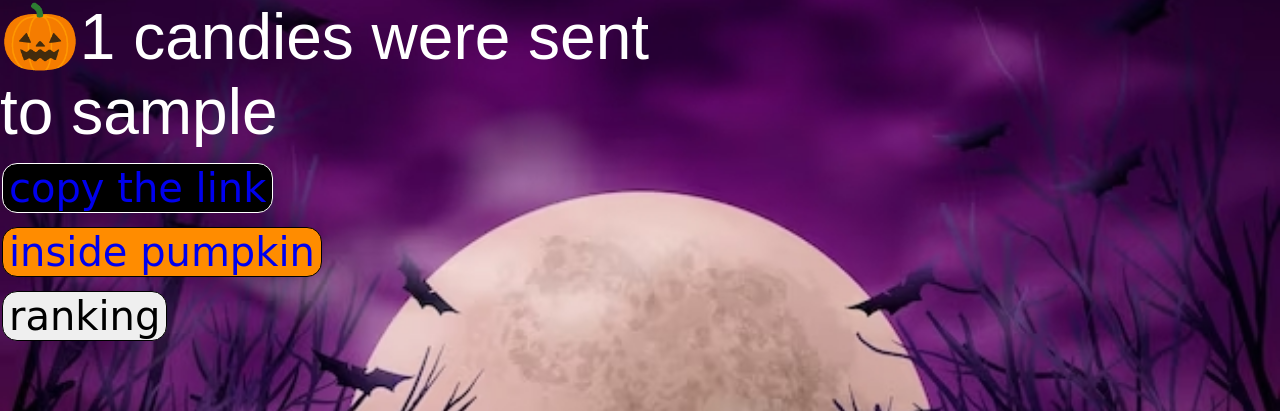
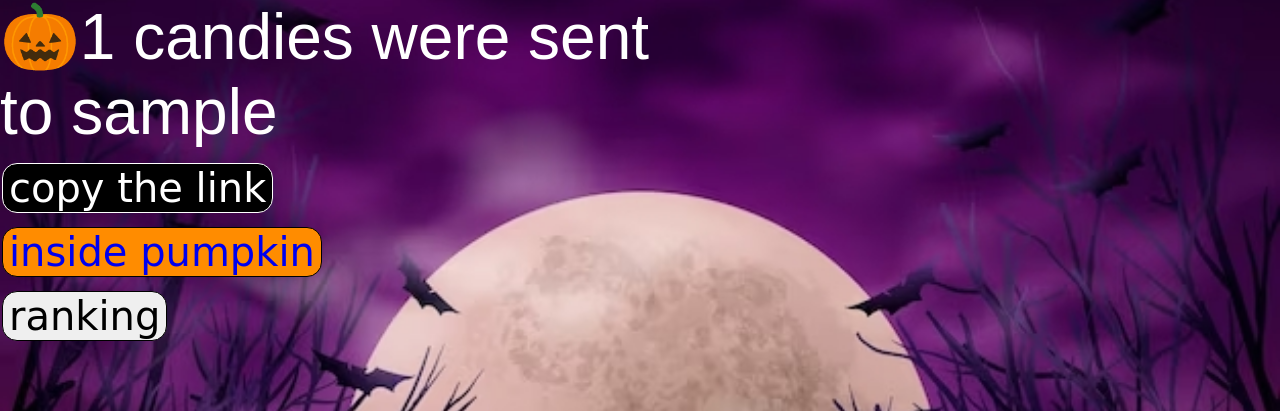
Before and after one commit to imminseohoe/hallo, a Django app: a page that uses mypage/templates/mypage/eg/mainpage_eg.html in a window 1280 px wide. Shown: the top 411 px of the page. Run offline with Django 3.2, Linux system fonts and the light colour scheme; a user stored in the database is signed in; tables that the repository leaves empty hold one stand-in row (values such as "Sample post"); some web fonts are replaced.

Commit message:
찐...last...

```diff
--- a/mypage/templates/mypage/eg/mainpage_eg.html
+++ b/mypage/templates/mypage/eg/mainpage_eg.html
@@ -5,7 +5,7 @@
    <script src="https://ajax.googleapis.com/ajax/libs/jquery/3.6.0/jquery.min.js"></script>
    <script src ="{% static 'js/eg/main.js' %}"></script>
    <style>
-    #share{
+    #ll{
         color: white;
       }
     #페이지{
@@ -334,7 +334,7 @@
 <body>
      <span id="페이지">🎃{{candy}} candies were sent<br >
         to {{ username }}
-     <button id="share"><a href="#" onclick="clip(); return false;">copy the link</a></button>
+     <button id="share"><a id="ll"href="#" onclick="clip(); return false;">copy the link</a></button>
      <button id="interior"><a href="{% url 'inside_pumpkin_eg' username=username page_num=1 %}" style="text-decoration: none;">inside pumpkin</a></button>
 
      <button id="write" onclick="showPopup();">ranking</button>
--- a/mypage/templates/mypage/kr/mainpage.html
+++ b/mypage/templates/mypage/kr/mainpage.html
@@ -4,7 +4,7 @@
 <head>
 	<script src="https://ajax.googleapis.com/ajax/libs/jquery/3.6.0/jquery.min.js"></script>
    <style>
-    #share{
+    #ll{
       color: white;
     }
     #페이지{
```
